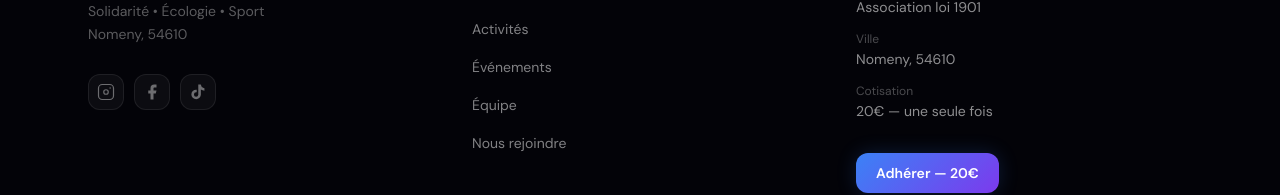
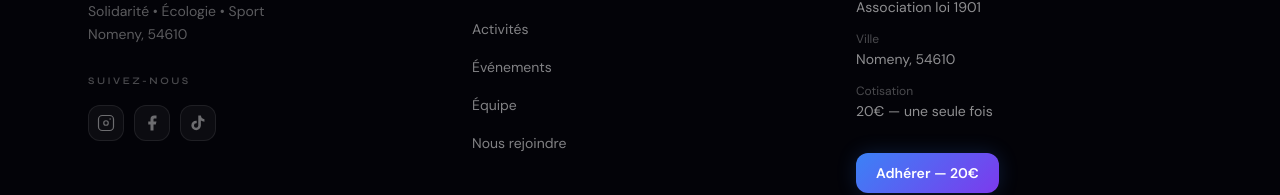
Before and after one commit to Corentincode07/table-des-loups, a Next.js app: page / in a window 1280 px wide. Shown: the part 5125-5320 px from the top of the page. Built offline with nearby package versions, Linux system fonts and the light colour scheme.

Commit message:
titre suivez nous footer

```diff
--- a/components/Footer.tsx
+++ b/components/Footer.tsx
@@ -82,7 +82,10 @@ export default function Footer() {
             </p>
 
             {/* Social icons */}
-            <div className="flex gap-2.5 mt-7">
+            <p className="text-white/28 text-[10px] font-semibold uppercase tracking-[0.25em] mb-4 mt-7 font-[family-name:var(--font-syne)]">
+              Suivez-nous
+            </p>
+            <div className="flex gap-2.5">
               {socialLinks.map(({ label, href, icon: Icon, hoverColor }) => (
                 <a
                   key={label}
```
